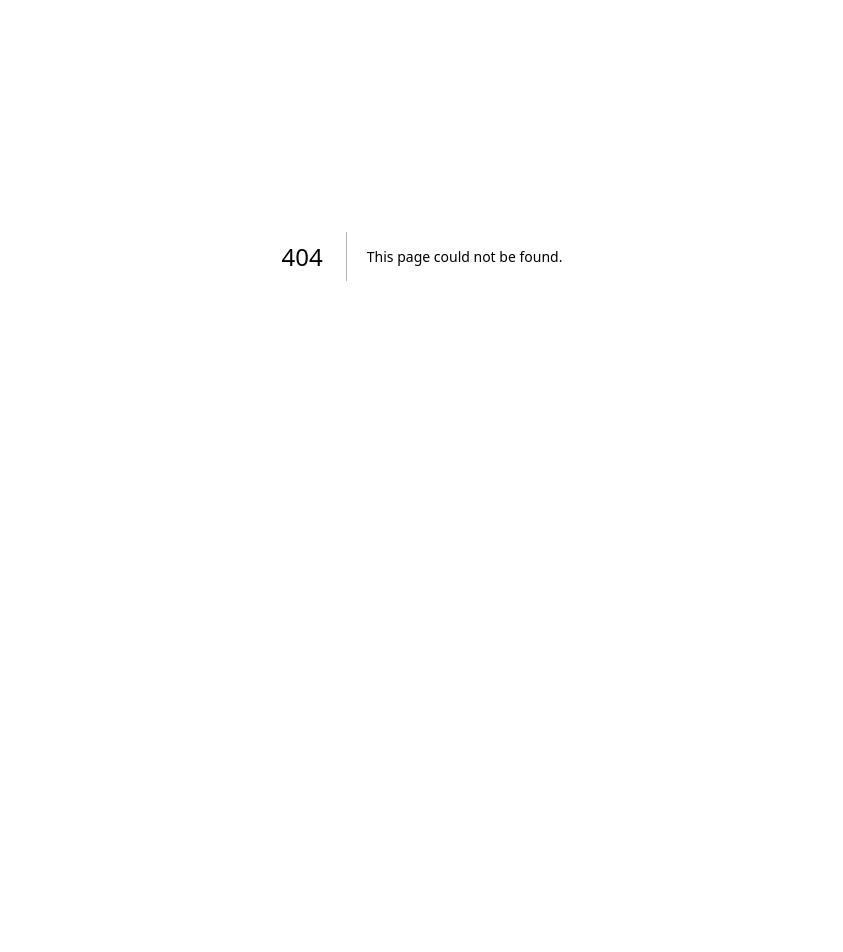
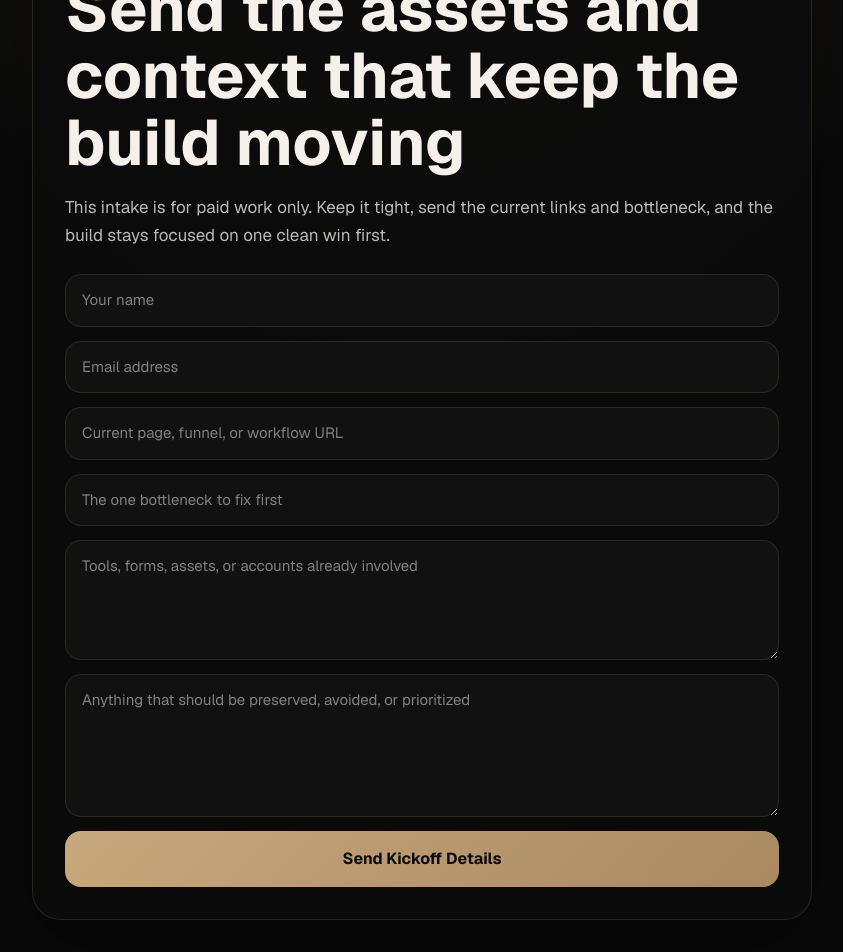
Before and after one commit to caseybattle/Battlelabs-live, a Next.js app: page /kickoff in a window 1280 px wide. Before the commit this address had no page. Shown: the part 144-1096 px from the top of the page, without its empty margins (218-1061 px from the left). Before the commit the page ends 800 px from the top, so only its background shows below. Built offline with nearby package versions, Linux system fonts and the light colour scheme.

Commit message:
feat: add paid-client kickoff intake

```diff
--- /dev/null
+++ b/src/app/kickoff/page.tsx
@@ -0,0 +1,209 @@
+"use client";
+
+import { startTransition, useEffect, useState, type CSSProperties, type FormEvent } from "react";
+
+type KickoffPageProps = {
+  searchParams?: Promise<Record<string, string | string[] | undefined>>;
+};
+
+type SubmissionState = "idle" | "submitting" | "success" | "error";
+
+function getSearchParam(value: string | string[] | undefined): string {
+  if (Array.isArray(value)) {
+    return value[0] ?? "";
+  }
+
+  return value ?? "";
+}
+
+export default function KickoffPage({ searchParams }: KickoffPageProps) {
+  const [state, setState] = useState<SubmissionState>("idle");
+  const [errorMessage, setErrorMessage] = useState("");
+  const [offer, setOffer] = useState("default");
+
+  useEffect(() => {
+    void searchParams?.then((params) => {
+      const nextOffer = getSearchParam(params.offer).trim().toLowerCase() || "default";
+      setOffer(nextOffer);
+    });
+  }, [searchParams]);
+
+  async function handleSubmit(event: FormEvent<HTMLFormElement>) {
+    event.preventDefault();
+    setState("submitting");
+    setErrorMessage("");
+
+    const formData = new FormData(event.currentTarget);
+    const name = String(formData.get("name") ?? "").trim();
+    const email = String(formData.get("email") ?? "").trim();
+    const website = String(formData.get("website") ?? "").trim();
+    const bottleneck = String(formData.get("bottleneck") ?? "").trim();
+    const assets = String(formData.get("assets") ?? "").trim();
+    const notes = String(formData.get("notes") ?? "").trim();
+
+    try {
+      const response = await fetch("/api/inquiry", {
+        method: "POST",
+        headers: {
+          "content-type": "application/json",
+        },
+        body: JSON.stringify({
+          name,
+          email,
+          service: offer === "reply-deck" ? "custom" : "business-automation",
+          pageType: `kickoff-${offer}`,
+          details: [
+            "Paid kickoff submission",
+            `Offer: ${offer}`,
+            website ? `Current URL or flow: ${website}` : "",
+            bottleneck ? `Main bottleneck: ${bottleneck}` : "",
+            assets ? `Assets or tools: ${assets}` : "",
+            notes ? `Notes: ${notes}` : "",
+          ]
+            .filter(Boolean)
+            .join(" | "),
+        }),
+      });
+
+      if (!response.ok) {
+        throw new Error("Submission failed");
+      }
+
+      startTransition(() => {
+        setState("success");
+        event.currentTarget.reset();
+      });
+    } catch {
+      setState("error");
+      setErrorMessage("Something broke on submit. Email Casey at casbattle19@gmail.com instead.");
+    }
+  }
+
+  return (
+    <main style={pageStyle}>
+      <section style={panelStyle}>
+        <div style={eyebrowStyle}>Battle Labs Kickoff</div>
+        <h1 style={titleStyle}>Send the assets and context that keep the build moving</h1>
+        <p style={copyStyle}>
+          This intake is for paid work only. Keep it tight, send the current links and bottleneck, and the build stays
+          focused on one clean win first.
+        </p>
+
+        <form onSubmit={handleSubmit} style={formStyle}>
+          <input name="name" required placeholder="Your name" style={inputStyle} />
+          <input name="email" type="email" required placeholder="Email address" style={inputStyle} />
+          <input name="website" placeholder="Current page, funnel, or workflow URL" style={inputStyle} />
+          <input name="bottleneck" required placeholder="The one bottleneck to fix first" style={inputStyle} />
+          <textarea
+            name="assets"
+            rows={4}
+            placeholder="Tools, forms, assets, or accounts already involved"
+            style={inputStyle}
+          />
+          <textarea
+            name="notes"
+            rows={5}
+            placeholder="Anything that should be preserved, avoided, or prioritized"
+            style={inputStyle}
+          />
+          <button type="submit" disabled={state === "submitting"} style={buttonStyle}>
+            {state === "submitting" ? "Sending..." : "Send Kickoff Details"}
+          </button>
+        </form>
+
+        {state === "success" ? (
+          <p style={successStyle}>
+            Kickoff details received. Casey can now move into delivery without another clarification round.
+          </p>
+        ) : null}
+
+        {state === "error" ? <p style={errorStyle}>{errorMessage}</p> : null}
+      </section>
+    </main>
+  );
+}
+
+const pageStyle: CSSProperties = {
+  minHeight: "100vh",
+  display: "grid",
+  placeItems: "center",
+  padding: "32px 20px",
+  background: "radial-gradient(circle at top, rgba(200,169,126,0.18), transparent 40%), #090909",
+  color: "#f5f0ea",
+  fontFamily: "var(--font-geist-sans), sans-serif",
+};
+
+const panelStyle: CSSProperties = {
+  width: "100%",
+  maxWidth: 780,
+  padding: 32,
+  borderRadius: 28,
+  border: "1px solid rgba(200,169,126,0.16)",
+  background: "rgba(12,12,12,0.9)",
+  boxShadow: "0 24px 80px rgba(0,0,0,0.28)",
+};
+
+const eyebrowStyle: CSSProperties = {
+  display: "inline-flex",
+  padding: "8px 14px",
+  borderRadius: 999,
+  border: "1px solid rgba(200,169,126,0.18)",
+  letterSpacing: "0.14em",
+  textTransform: "uppercase",
+  fontSize: 12,
+  color: "#c8a97e",
+  marginBottom: 18,
+};
+
+const titleStyle: CSSProperties = {
+  fontSize: "clamp(2.2rem, 6vw, 4rem)",
+  lineHeight: 1.05,
+  marginBottom: 16,
+  fontWeight: 700,
+};
+
+const copyStyle: CSSProperties = {
+  color: "rgba(245,240,234,0.76)",
+  lineHeight: 1.7,
+  fontSize: 17,
+  marginBottom: 24,
+};
+
+const formStyle: CSSProperties = {
+  display: "grid",
+  gap: 14,
+};
+
+const inputStyle: CSSProperties = {
+  width: "100%",
+  padding: "14px 16px",
+  borderRadius: 16,
+  border: "1px solid rgba(200,169,126,0.14)",
+  background: "rgba(255,255,255,0.03)",
+  color: "#f5f0ea",
+  fontSize: 15,
+  outline: "none",
+};
+
+const buttonStyle: CSSProperties = {
+  border: 0,
+  borderRadius: 16,
+  padding: "16px 18px",
+  fontSize: 16,
+  fontWeight: 700,
+  cursor: "pointer",
+  background: "linear-gradient(135deg, rgba(200,169,126,1), rgba(168,137,96,1))",
+  color: "#0a0a0a",
+};
+
+const successStyle: CSSProperties = {
+  marginTop: 16,
+  color: "#c8a97e",
+  lineHeight: 1.7,
+};
+
+const errorStyle: CSSProperties = {
+  marginTop: 16,
+  color: "#f3b0a1",
+  lineHeight: 1.7,
+};
--- a/src/app/success/page.tsx
+++ b/src/app/success/page.tsx
@@ -9,6 +9,7 @@ type OfferConfig = {
   title: string;
   body: string;
   nextSteps: string[];
+  kickoffHref: string;
 };
 
 const offerConfigs: Record<string, OfferConfig> = {
@@ -22,6 +23,7 @@ const offerConfigs: Record<string, OfferConfig> = {
       "Send any relevant assets, access notes, or brand constraints.",
       "State the one bottleneck that matters most so the pilot stays focused.",
     ],
+    kickoffHref: "/kickoff?offer=pilot-build",
   },
   "reply-deck": {
     eyebrow: "Purchase Confirmed",
@@ -33,6 +35,7 @@ const offerConfigs: Record<string, OfferConfig> = {
       "Share the main follow-up gap you want the starter system to address.",
       "Watch for the delivery note and implementation instructions in email.",
     ],
+    kickoffHref: "/kickoff?offer=reply-deck",
   },
   default: {
     eyebrow: "Payment Received",
@@ -44,6 +47,7 @@ const offerConfigs: Record<string, OfferConfig> = {
       "Share any files, links, or notes that will speed up delivery.",
       "Keep the scope narrow so the first win lands quickly.",
     ],
+    kickoffHref: "/kickoff",
   },
 };
 
@@ -79,6 +83,10 @@ export default async function SuccessPage({ searchParams }: SuccessPageProps) {
             ))}
           </div>
         </div>
+
+        <a href={config.kickoffHref} style={ctaStyle}>
+          Send kickoff details now
+        </a>
 
         <div style={supportStyle}>
           Need to send context now? Email{" "}
@@ -170,6 +178,17 @@ const supportStyle: CSSProperties = {
   lineHeight: 1.7,
 };
 
+const ctaStyle: CSSProperties = {
+  display: "inline-flex",
+  marginTop: 20,
+  padding: "14px 18px",
+  borderRadius: 16,
+  background: "#c8a97e",
+  color: "#090909",
+  textDecoration: "none",
+  fontWeight: 700,
+};
+
 const linkStyle: CSSProperties = {
   color: "#c8a97e",
 };
```
Also changed, not shown: 1 other file (tests, documents, lock files or other folders).
